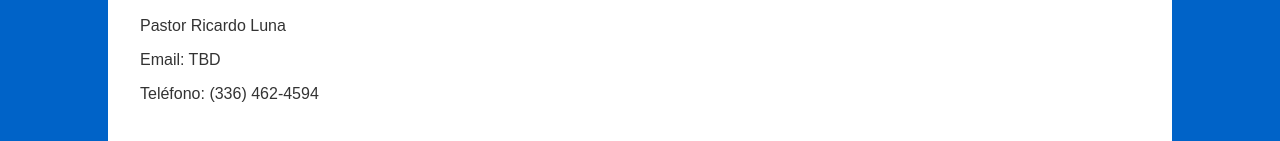
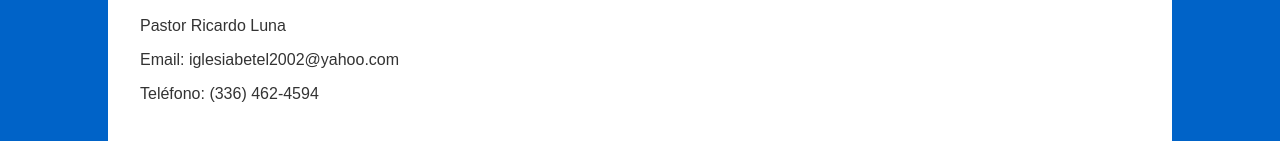
Before and after one commit to Directory1015/Bet-EL-website, a plain HTML site: page index.html in a window 1280 px wide. Shown: the part 3151-3292 px from the top of the page. Drawn offline with Linux system fonts and the light colour scheme.

Commit message:
Update index.html

```diff
--- a/index.html
+++ b/index.html
@@ -210,7 +210,7 @@
       <section id="contact">
         <h2>Contáctanos</h2>
         <p>Pastor Ricardo Luna</p>
-        <p>Email: TBD</p>
+        <p>Email: iglesiabetel2002@yahoo.com</p>
         <p>Teléfono: (336) 462-4594</p>
       </section>
     </main>
```
